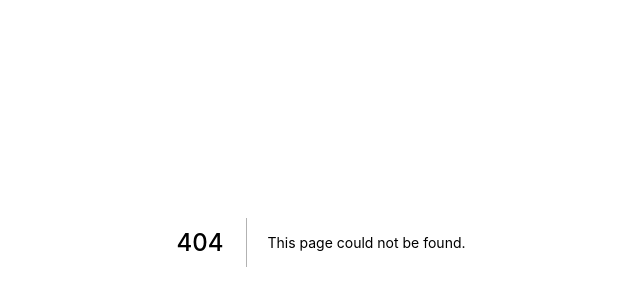
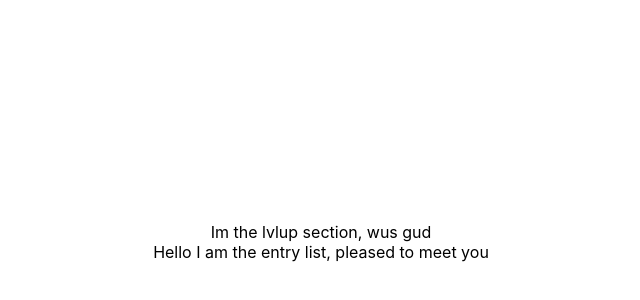
Before and after one commit to rmaghsoudi/nextjs-lvlup, a Next.js app: page /dashboard in a window 1280 px wide. Before the commit this address had no page. Shown: the part 158-458 px from the top of the page, without its empty margins (319-959 px from the left). Built offline with nearby package versions, Linux system fonts and the light colour scheme.

Commit message:
base components

```diff
--- /dev/null
+++ b/components/dashboard/EntryList.js
@@ -0,0 +1,7 @@
+export default function EntryList() {
+  return (
+    <div className="entry-list">
+      Hello I am the entry list, pleased to meet you
+    </div>
+  );
+}
--- /dev/null
+++ b/components/dashboard/LvlupSection.js
@@ -0,0 +1,3 @@
+export default function LvlupSection() {
+  return <div className="lvlup-section">Im the lvlup section, wus gud</div>;
+}
--- a/pages/api/hello.js
+++ /dev/null
@@ -1,6 +0,0 @@
-// Next.js API route support: https://nextjs.org/docs/api-routes/introduction
-
-export default (req, res) => {
-  res.statusCode = 200
-  res.json({ name: 'John Doe' })
-}
--- /dev/null
+++ b/pages/dashboard.js
@@ -0,0 +1,17 @@
+import Head from "next/head";
+import LvlupSection from "../components/dashboard/LvlupSection";
+import EntryList from "../components/dashboard/EntryList";
+import styles from "../styles/Home.module.css";
+
+export default function Dashboard() {
+  return (
+    <div className={styles.container}>
+      <Head>
+        <title>Dashboard</title>
+        <link rel="icon" href="/favicon.ico" />
+      </Head>
+      <LvlupSection></LvlupSection>
+      <EntryList></EntryList>
+    </div>
+  );
+}
```
Also changed, not shown: pages/index.js (+5 -5 lines), components/dashboard/EntryCard.js (added), components/hooks/hooks.js (added).
